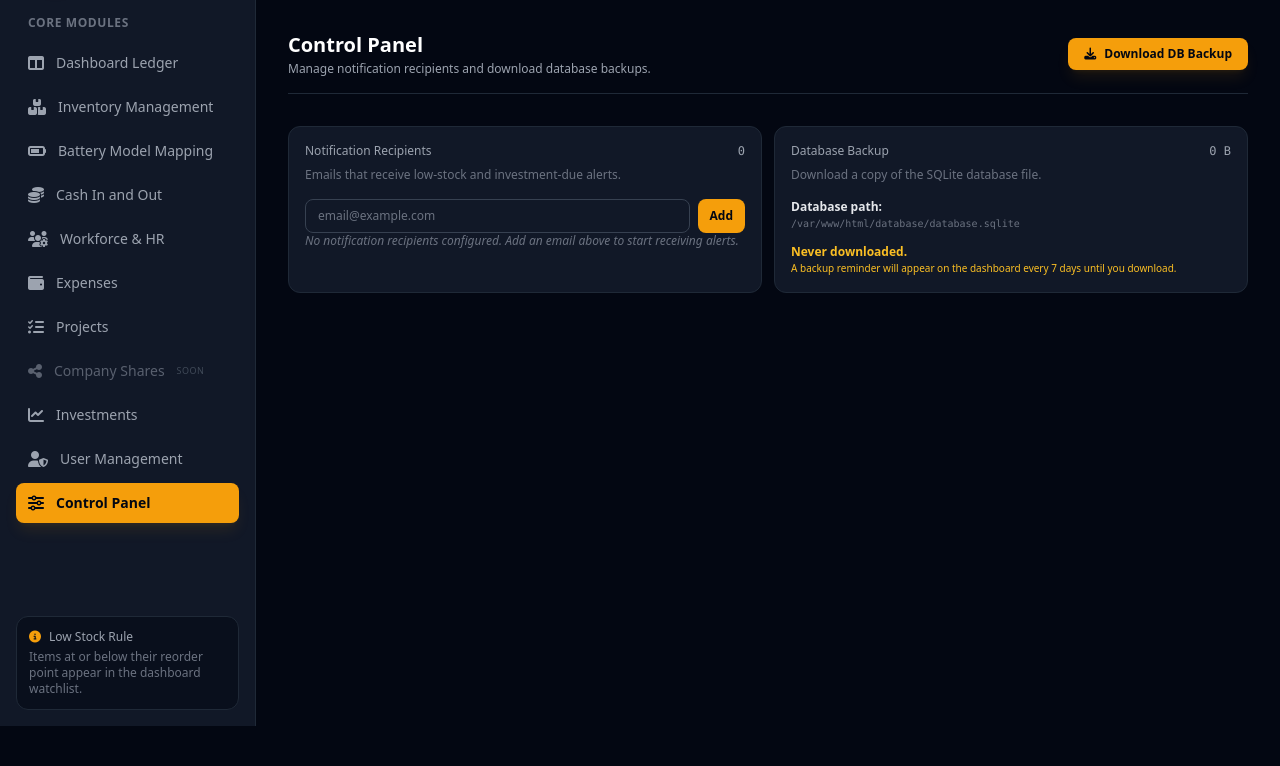
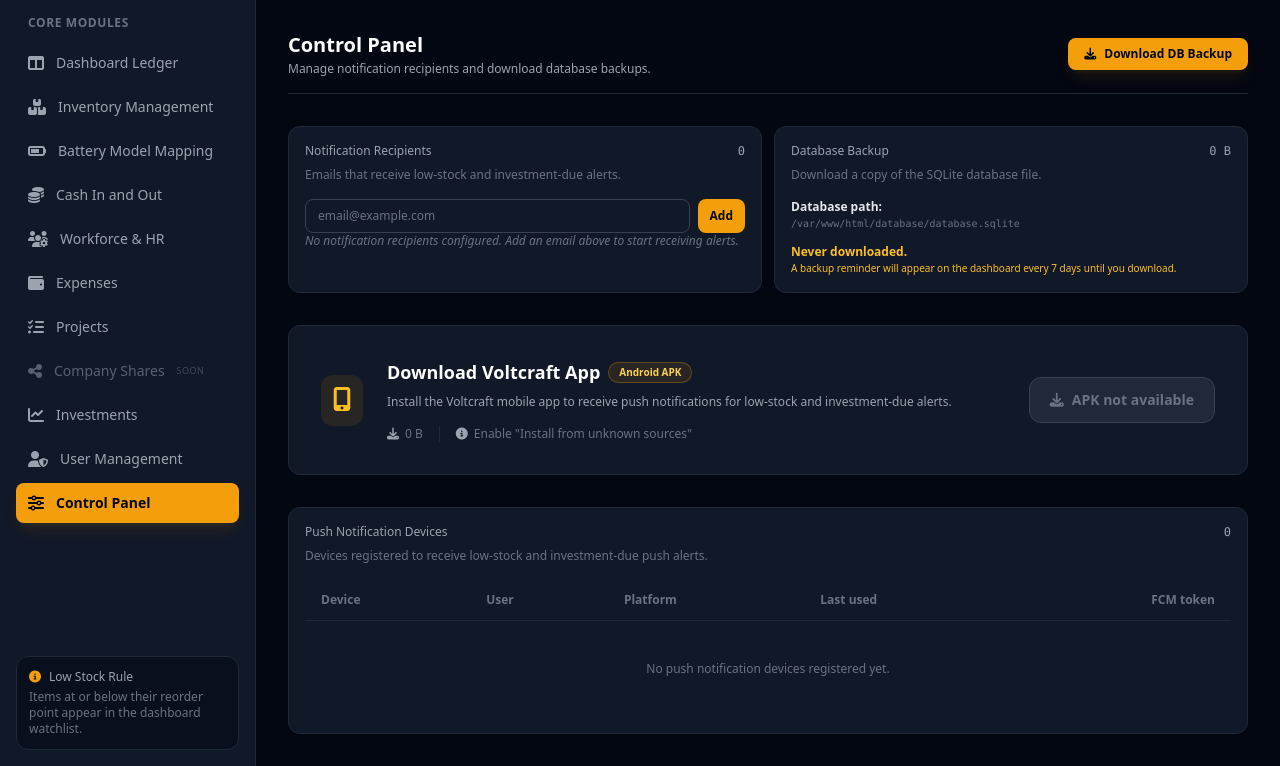
Before and after one commit to HamzaAbubakar/voltcraft, a Laravel app: page /control-panel in a window 1280 px wide. Shown: the part 78-844 px from the top of the page. Before the commit the page ends 804 px from the top, so only its background shows below. Run offline with Laravel 12, Linux system fonts and the light colour scheme; the visitor is signed in with stand-in values (Sample User, id 1); data that the repository does not hold is empty; style sheets or scripts are compiled from the project's sources; parts of the project's set-up code (start-up, migrations or seed data) failed here and were passed over.

Commit message:
Add APK download feature and display registered push notification devices in Control Panel

```diff
--- a/app/Http/Controllers/ControlPanelController.php
+++ b/app/Http/Controllers/ControlPanelController.php
@@ -2,6 +2,7 @@
 
 namespace App\Http\Controllers;
 
+use App\Models\NotificationDevice;
 use App\Models\NotificationRecipient;
 use App\Models\SystemSetting;
 use Illuminate\Http\RedirectResponse;
@@ -15,6 +16,16 @@ class ControlPanelController extends Controller
     {
         $recipients = NotificationRecipient::query()->orderBy('email')->get();
 
+        $devices = NotificationDevice::query()
+            ->with('user')
+            ->orderByDesc('last_used_at')
+            ->get();
+
+        $apkPath = storage_path('app/apk/app-debug.apk');
+        $apkSize = file_exists($apkPath) ? filesize($apkPath) : 0;
+        $apkSizeFormatted = $this->formatBytes($apkSize);
+        $apkAvailable = file_exists($apkPath);
+
         $dbPath = database_path('database.sqlite');
         $dbSize = file_exists($dbPath) ? filesize($dbPath) : 0;
         $dbSizeFormatted = $this->formatBytes($dbSize);
@@ -25,6 +36,9 @@ class ControlPanelController extends Controller
 
         return view('control-panel.index', [
             'recipients' => $recipients,
+            'devices' => $devices,
+            'apkSizeFormatted' => $apkSizeFormatted,
+            'apkAvailable' => $apkAvailable,
             'dbSizeFormatted' => $dbSizeFormatted,
             'dbPath' => $dbPath,
             'lastDbBackupDownloadedAt' => $lastDownloaded,
@@ -56,7 +70,7 @@ class ControlPanelController extends Controller
             ->with('success', 'Notification email removed.');
     }
 
-    public function downloadDb(): RedirectResponse
+    public function downloadDb()
     {
         $sourcePath = database_path('database.sqlite');
 
@@ -79,6 +93,19 @@ class ControlPanelController extends Controller
         ])->deleteFileAfterSend(true);
     }
 
+    public function downloadApk()
+    {
+        $apkPath = storage_path('app/apk/app-debug.apk');
+
+        if (! file_exists($apkPath)) {
+            return back()->with('error', 'Android APK is not available on this server.');
+        }
+
+        return response()->download($apkPath, 'voltcraft.apk', [
+            'Content-Type' => 'application/vnd.android.package-archive',
+        ]);
+    }
+
     /**
      * Format bytes into a human-readable string.
      */
--- a/resources/views/control-panel/index.blade.php
+++ b/resources/views/control-panel/index.blade.php
@@ -84,5 +84,97 @@
                 </div>
             </div>
         </div>
+
+        <div class="rounded-xl border border-gray-800 bg-gray-900 p-6 sm:p-8">
+            <div class="flex flex-col sm:flex-row sm:items-center gap-6">
+                <div class="flex-shrink-0">
+                    <div class="rounded-xl bg-amber-500/10 p-3 text-amber-400">
+                        <i class="fas fa-mobile-alt text-2xl"></i>
+                    </div>
+                </div>
+                <div class="flex-1">
+                    <div class="flex items-center gap-2 mb-2">
+                        <h3 class="text-lg font-bold text-white">Download Voltcraft App</h3>
+                        <span class="rounded-full border border-amber-500/30 bg-amber-500/10 px-2.5 py-0.5 text-[10px] font-semibold text-amber-300">Android APK</span>
+                    </div>
+                    <p class="text-xs text-gray-400 mb-4">Install the Voltcraft mobile app to receive push notifications for low-stock and investment-due alerts.</p>
+                    <div class="flex items-center gap-4 text-xs text-gray-500">
+                        <span class="flex items-center gap-1.5">
+                            <i class="fas fa-download text-gray-400"></i>
+                            <span>{{ $apkSizeFormatted }}</span>
+                        </span>
+                        <span class="w-px h-4 bg-gray-800"></span>
+                        <span class="flex items-center gap-1.5">
+                            <i class="fas fa-info-circle text-gray-400"></i>
+                            <span>Enable "Install from unknown sources"</span>
+                        </span>
+                    </div>
+                </div>
+                <div class="flex-shrink-0">
+                    @if ($apkAvailable)
+                        <a href="{{ route('control-panel.download-apk') }}" class="inline-flex items-center justify-center w-full sm:w-auto rounded-xl bg-amber-500 px-5 py-3 text-sm font-bold text-gray-950 shadow-lg shadow-amber-500/20 transition-all hover:bg-amber-400 hover:shadow-amber-500/40 hover:-translate-y-1 active:scale-95">
+                            <i class="fas fa-download mr-2"></i>Download APK
+                        </a>
+                    @else
+                        <button disabled class="inline-flex items-center justify-center w-full sm:w-auto rounded-xl px-5 py-3 text-sm font-bold text-gray-500 bg-gray-800 border border-gray-700 cursor-not-allowed">
+                            <i class="fas fa-download mr-2"></i>APK not available
+                        </button>
+                    @endif
+                </div>
+            </div>
+        </div>
+
+        <div class="rounded-xl border border-gray-800 bg-gray-900 p-4">
+            <div class="flex items-center justify-between text-xs text-gray-400 mb-2">
+                <span>Push Notification Devices</span>
+                <span class="font-mono text-xs">{{ $devices->count() }}</span>
+            </div>
+            <p class="text-xs text-gray-500 mb-4">Devices registered to receive low-stock and investment-due push alerts.</p>
+
+            <div class="overflow-x-auto custom-scrollbar">
+                <table class="w-full min-w-[700px] border-collapse text-left text-xs">
+                    <thead>
+                        <tr class="border-b border-gray-800 text-gray-500">
+                            <th class="px-4 py-3 font-semibold">Device</th>
+                            <th class="px-4 py-3 font-semibold">User</th>
+                            <th class="px-4 py-3 font-semibold">Platform</th>
+                            <th class="px-4 py-3 font-semibold">Last used</th>
+                            <th class="px-4 py-3 font-semibold text-right">FCM token</th>
+                        </tr>
+                    </thead>
+                    <tbody class="divide-y divide-gray-800/70">
+                        @forelse ($devices as $device)
+                            <tr class="hover:bg-gray-800/30">
+                                <td class="px-4 py-4">
+                                    <p class="font-semibold text-gray-200">{{ $device->device_name ?? 'Android device' }}</p>
+                                    <p class="mt-1 text-[10px] text-gray-500">{{ strtolower((string) $device->platform) }}</p>
+                                </td>
+                                <td class="px-4 py-4">
+                                    <p class="text-gray-200">{{ $device->user->name ?? $device->user->email }}</p>
+                                    <p class="mt-1 text-[10px] text-gray-500">{{ $device->user->email }}</p>
+                                </td>
+                                <td class="px-4 py-4">
+                                    <span class="rounded border border-gray-700 bg-gray-800 px-2 py-1 text-[10px] text-gray-300">{{ ucfirst((string) $device->platform) }}</span>
+                                </td>
+                                <td class="px-4 py-4">
+                                    @if ($device->last_used_at)
+                                        {{ \Carbon\Carbon::parse($device->last_used_at)->format('M d, Y h:i A') }}
+                                    @else
+                                        <span class="text-gray-500">Never</span>
+                                    @endif
+                                </td>
+                                <td class="px-4 py-4 text-right">
+                                    <span class="font-mono text-[10px] text-gray-400 block truncate max-w-[140px]">{{ substr((string) $device->fcm_token, 0, 12) }}…</span>
+                                </td>
+                            </tr>
+                        @empty
+                            <tr>
+                                <td colspan="5" class="px-4 py-10 text-center text-xs text-gray-500">No push notification devices registered yet.</td>
+                            </tr>
+                        @endforelse
+                    </tbody>
+                </table>
+            </div>
+        </div>
     </div>
 @endsection
--- a/routes/web.php
+++ b/routes/web.php
@@ -134,6 +134,7 @@ Route::middleware('auth')->group(function () {
         Route::post('/control-panel/recipients', [ControlPanelController::class, 'storeRecipient'])->name('control-panel.recipients.store');
         Route::delete('/control-panel/recipients/{recipient}', [ControlPanelController::class, 'destroyRecipient'])->name('control-panel.recipients.destroy');
         Route::get('/control-panel/download-db', [ControlPanelController::class, 'downloadDb'])->name('control-panel.download-db');
+        Route::get('/control-panel/download-apk', [ControlPanelController::class, 'downloadApk'])->name('control-panel.download-apk');
     });
 });
 
```
Also changed, not shown: tests/Feature/ControlPanelTest.php (+37 -1 lines), 1 other file.
